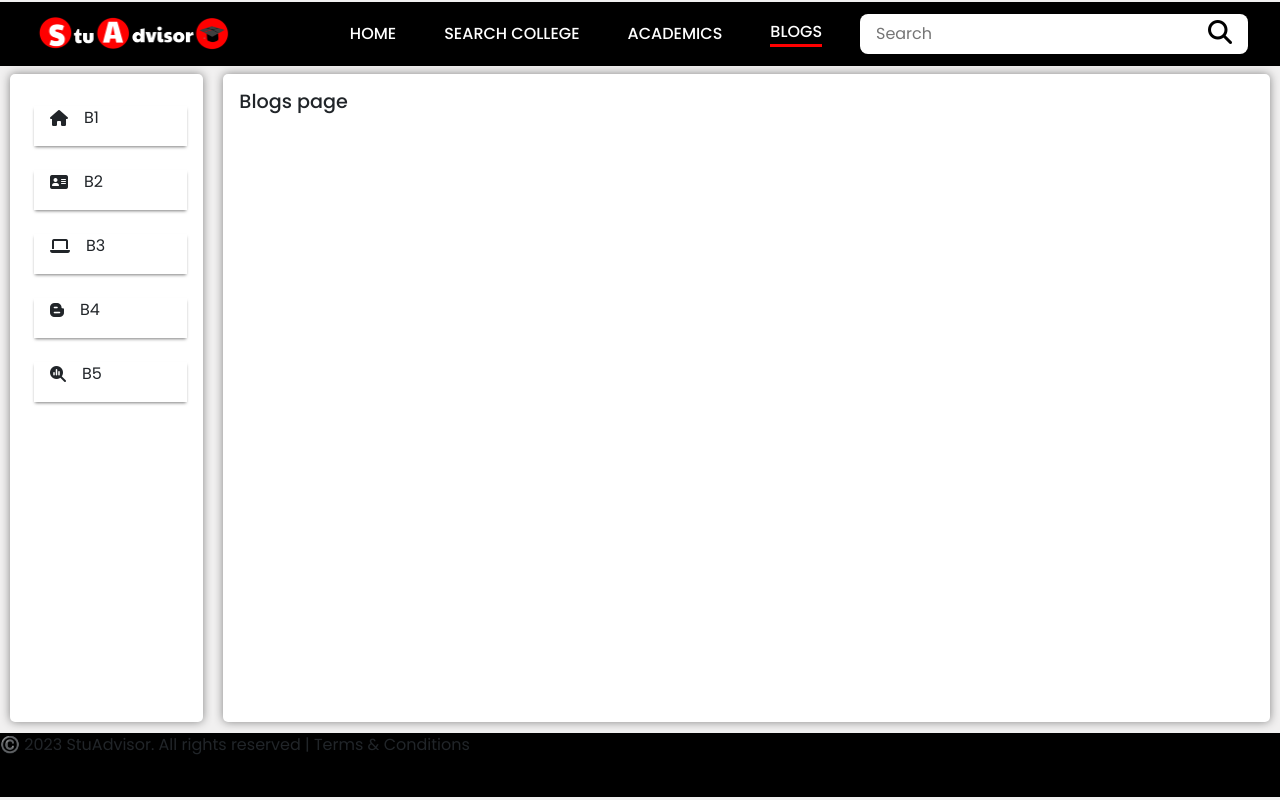
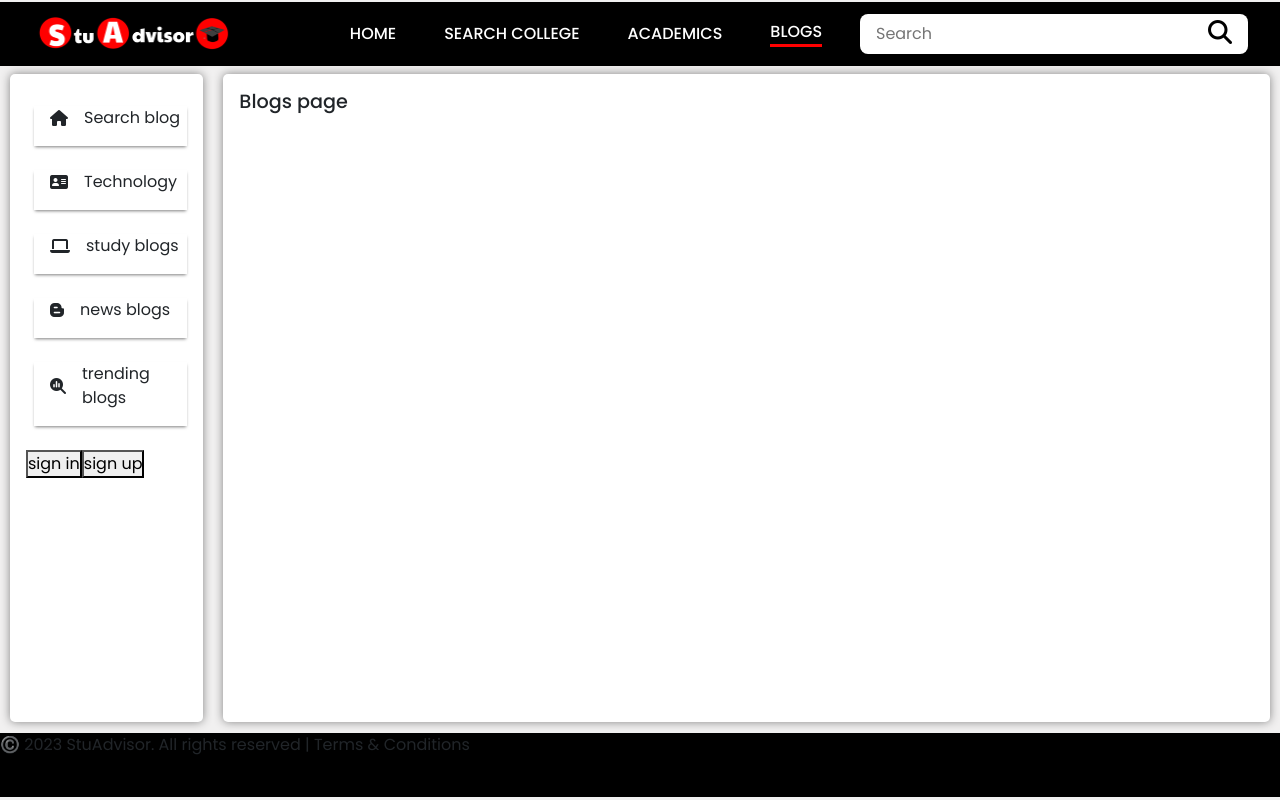
Before and after one commit to girrajkushwahin/stuadvisor, a React (Create React App) app in the folder client/: page /blogs in a window 1280 px wide. Built offline with nearby package versions, Linux system fonts and the light colour scheme.

Commit message:
changed sidebar content

```diff
--- a/client/src/components/Academics.jsx
+++ b/client/src/components/Academics.jsx
@@ -4,7 +4,7 @@ import { useOutletContext } from 'react-router-dom';
 const Academics = () => {
   const {key} = useOutletContext();
 
-  const sideMenu = [{ text: 'A1', icon: <i className="i-tag fa-solid fa-house"></i> }, { text: 'A2', icon: <i className="i-tag fa-solid fa-address-card"></i> }, { text: 'A3', icon: <i className="i-tag fa-sharp fa-solid fa-laptop"></i> }, { text: 'A4', icon: <i className="i-tag fa-brands fa-blogger-b"></i> }, { text: 'A5', icon: <i className="i-tag fa-solid fa-magnifying-glass-chart"></i> }];
+  const sideMenu = [{ text: 'Homework', icon: <i className="i-tag fa-solid fa-house"></i> }, { text: 'Assignments', icon: <i className="i-tag fa-solid fa-address-card"></i> }, { text: 'Previous year papers', icon: <i className="i-tag fa-sharp fa-solid fa-laptop"></i> }, { text: 'practise sets', icon: <i className="i-tag fa-brands fa-blogger-b"></i> }, { text: 'important questions', icon: <i className="i-tag fa-solid fa-magnifying-glass-chart"></i> }];
 
   useEffect(() => {
     key(sideMenu);
--- a/client/src/components/Blogs.jsx
+++ b/client/src/components/Blogs.jsx
@@ -4,7 +4,7 @@ import { useOutletContext } from 'react-router-dom';
 const Blogs = () => {
   const {key} = useOutletContext();
 
-  const sideMenu = [{ text: 'B1', icon: <i className="i-tag fa-solid fa-house"></i> }, { text: 'B2', icon: <i className="i-tag fa-solid fa-address-card"></i> }, { text: 'B3', icon: <i className="i-tag fa-sharp fa-solid fa-laptop"></i> }, { text: 'B4', icon: <i className="i-tag fa-brands fa-blogger-b"></i> }, { text: 'B5', icon: <i className="i-tag fa-solid fa-magnifying-glass-chart"></i> }];
+  const sideMenu = [{ text: 'Search blog', icon: <i className="i-tag fa-solid fa-house"></i> }, { text: 'Technology', icon: <i className="i-tag fa-solid fa-address-card"></i> }, { text: 'study blogs', icon: <i className="i-tag fa-sharp fa-solid fa-laptop"></i> }, { text: 'news blogs', icon: <i className="i-tag fa-brands fa-blogger-b"></i> }, { text: 'trending blogs', icon: <i className="i-tag fa-solid fa-magnifying-glass-chart"></i> }];
 
   useEffect(() => {
     key(sideMenu);
--- a/client/src/components/Error.jsx
+++ b/client/src/components/Error.jsx
@@ -1,21 +1,21 @@
 import React from 'react';
-import errorImage from '../images/ErrorImage.jpg';
+import { Link } from 'react-router-dom';
+import err404 from '../images/err404.jpg';
 const Error = () => {
   return (
     <>
       <div className="error-main-container">
         <div className="error-page">
           <div className="left-error">
-          <img src={errorImage} alt="" className="error-image" />
+            <img src={err404} alt="" className="error-image" />
           </div>
           <div className="right-error">
             <h1 className='error-heading'>Oops!<span className='error-span'>page not found on server</span></h1>
-          <p className='error-pera'>The link you followed is either outdeted,inaccurate,or the server has been instructed not to let you have it</p>
-          <button className='error-btn'>Go Back</button>
+            <p className='error-pera'>The link you are trying to access is outdated, inaccurate or the server has been instructed not to let you in</p>
+            <Link to='/' className='error-btn'>BACK TO HOME</Link>
           </div>
         </div>
       </div>
-
     </>
   )
 }
--- a/client/src/components/Home.jsx
+++ b/client/src/components/Home.jsx
@@ -4,7 +4,7 @@ import { useOutletContext } from 'react-router-dom';
 const Home = () => {
   const { key } = useOutletContext();
 
-  const sideMenu = [{ text: 'demo1', icon: <i className="i-tag fa-solid fa-house"></i> }, { text: 'demo2', icon: <i className="i-tag fa-solid fa-address-card"></i> }, { text: 'demo3', icon: <i className="i-tag fa-sharp fa-solid fa-laptop"></i> }, { text: 'demo4', icon: <i className="i-tag fa-brands fa-blogger-b"></i> }, { text: 'demo5', icon: <i className="i-tag fa-solid fa-magnifying-glass-chart"></i> }];
+  const sideMenu = [{ text: 'Get Started', icon: <i className="i-tag fa-solid fa-house"></i> }, { text: 'News', icon: <i className="i-tag fa-solid fa-address-card"></i> }, { text: 'about', icon: <i className="i-tag fa-sharp fa-solid fa-laptop"></i> }, { text: 'contact', icon: <i className="i-tag fa-brands fa-blogger-b"></i> }, { text: 'last', icon: <i className="i-tag fa-solid fa-magnifying-glass-chart"></i> }];
 
   useEffect(() => {
     key(sideMenu);
--- a/client/src/components/SearchCollege.jsx
+++ b/client/src/components/SearchCollege.jsx
@@ -4,7 +4,7 @@ import { useOutletContext } from 'react-router-dom';
 const SearchCollege = () => {
   const {key} = useOutletContext();
 
-  const sideMenu = [{ text: 'test1', icon: <i className="i-tag fa-solid fa-house"></i> }, { text: 'test2', icon: <i className="i-tag fa-solid fa-address-card"></i> }, { text: 'test3', icon: <i className="i-tag fa-sharp fa-solid fa-laptop"></i> }, { text: 'test4', icon: <i className="i-tag fa-brands fa-blogger-b"></i> }, { text: 'test5', icon: <i className="i-tag fa-solid fa-magnifying-glass-chart"></i> }];
+  const sideMenu = [{ text: 'Search', icon: <i className="i-tag fa-solid fa-house"></i> }, { text: 'btech', icon: <i className="i-tag fa-solid fa-address-card"></i> }, { text: 'mtech', icon: <i className="i-tag fa-sharp fa-solid fa-laptop"></i> }, { text: 'b pharma', icon: <i className="i-tag fa-brands fa-blogger-b"></i> }, { text: 'phd', icon: <i className="i-tag fa-solid fa-magnifying-glass-chart"></i> }];
 
   useEffect(() => {
     key(sideMenu);
--- a/client/src/components/SideBar.jsx
+++ b/client/src/components/SideBar.jsx
@@ -9,6 +9,10 @@ const SideBar = ({ setData }) => {
                     {setData.map((elem,ind)=><li className='side-li' key={ind}>{elem.icon}<span>{elem.text}</span></li>
                     )}
                 </ul>
+                <div className="bottom-side">
+                    <button className='sign-in'>sign in</button>
+                    <button className='sign-up'>sign up</button>
+                </div>
             </div>
         </>
     )
--- a/client/src/index.css
+++ b/client/src/index.css
@@ -286,18 +286,26 @@ p{
 
 /* error button */
 .error-btn{
-  margin-top: 1rem;
+  /* margin-top: 3rem; */
   padding: .8rem 2rem;
   border: none;
   outline: none;
   border-radius: .5rem;
-  background: var(--dark-black);
+  /* background: var(--dark-black); */
+  background: var(--dark-red-1);
+  text-shadow: 0px 0px 20px rgba(0, 0, 0, 0.8);
+
   color: white;
   font-weight: 500;
+  transition: all .3s ease-in;
+  text-decoration: none;
 }
-
+.error-btn:hover{
+  color: var(--dark-black);
+}
 .error-pera{
   font-weight: 500;
   font-size: 1.1rem;
   color: var(--light-black);
+  margin-bottom: 1rem;
 }
```
Also changed, not shown: client/src/images/err404.jpg (renamed from client/src/images/ErrorImage.jpg). Lines whose indentation alone changed are shown as unchanged.
